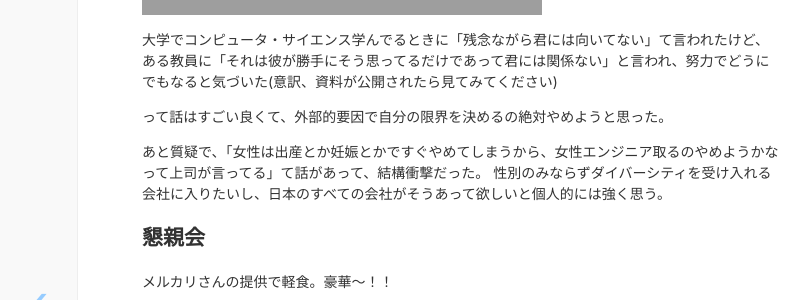
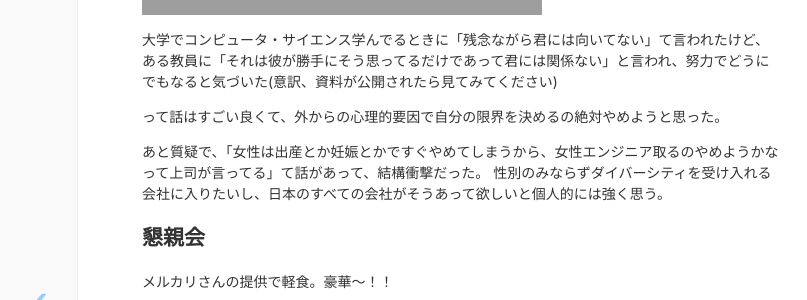
Before and after one commit to arayaryoma/reservoir.allajah.com, a Jekyll site: the page built from _posts/2017-06-20-gcp-global-meetup.markdown, in a window 1280 px wide and 900 px high, scrolled down 876 px. Shown: the part 152-452 px from the top of the window, without its empty margins (179-986 px from the left). Built offline with Jekyll 4.4.1, drawn with Linux system fonts in a browser that asks for light colours; nearby versions of some CDN libraries; comment, search, counter and statistics services are not loaded.

Commit message:
:moneybag: Fix texts

```diff
--- a/_posts/2017-06-20-gcp-global-meetup.markdown
+++ b/_posts/2017-06-20-gcp-global-meetup.markdown
@@ -24,7 +24,7 @@ Google Developers GroupのAmandaさんのセッション。Amandaさんがなん
 大学でコンピュータ・サイエンス学んでるときに「残念ながら君には向いてない」て言われたけど、
 ある教員に「それは彼が勝手にそう思ってるだけであって君には関係ない」と言われ、努力でどうにでもなると気づいた(意訳、資料が公開されたら見てみてください)
 
-って話はすごい良くて、外部的要因で自分の限界を決めるの絶対やめようと思った。
+って話はすごい良くて、外からの心理的要因で自分の限界を決めるの絶対やめようと思った。
 
 あと質疑で、「女性は出産とか妊娠とかですぐやめてしまうから、女性エンジニア取るのやめようかなって上司が言ってる」て話があって、結構衝撃だった。
 性別のみならずダイバーシティを受け入れる会社に入りたいし、日本のすべての会社がそうあって欲しいと個人的には強く思う。
```
